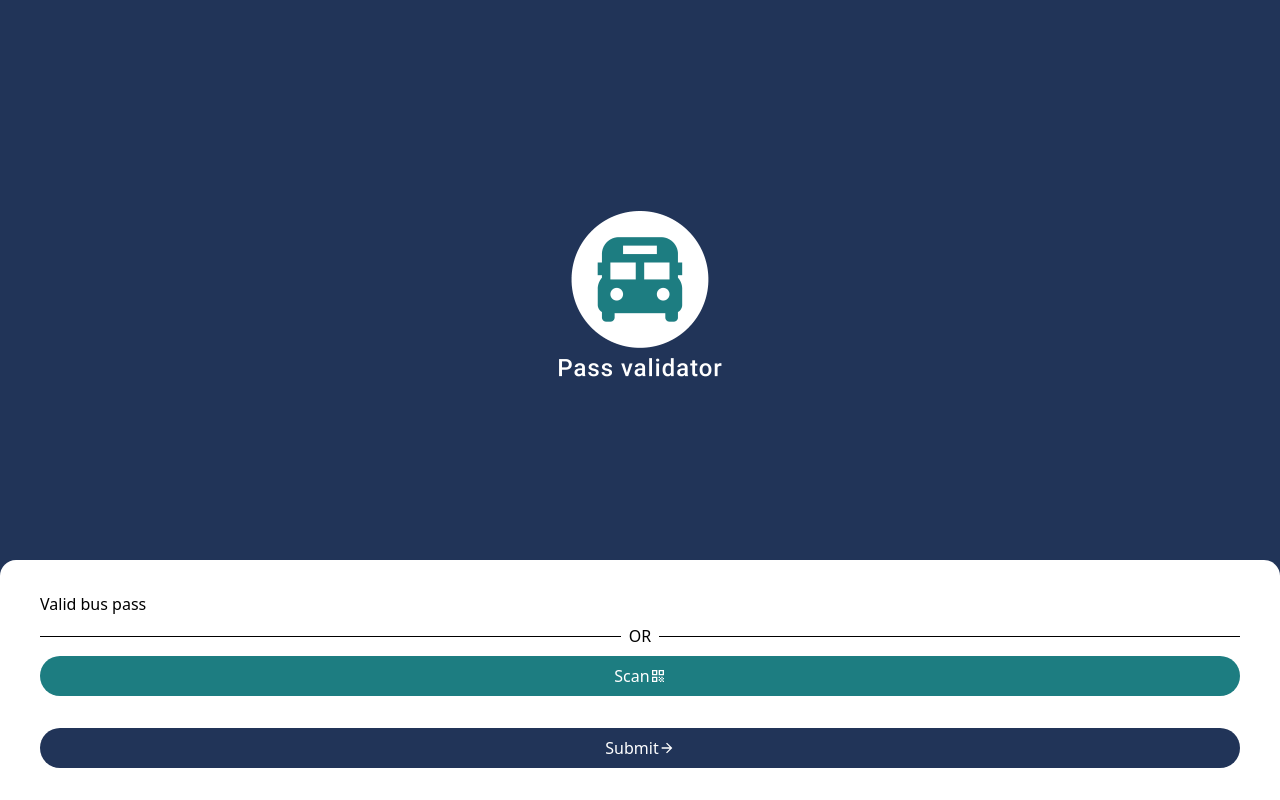
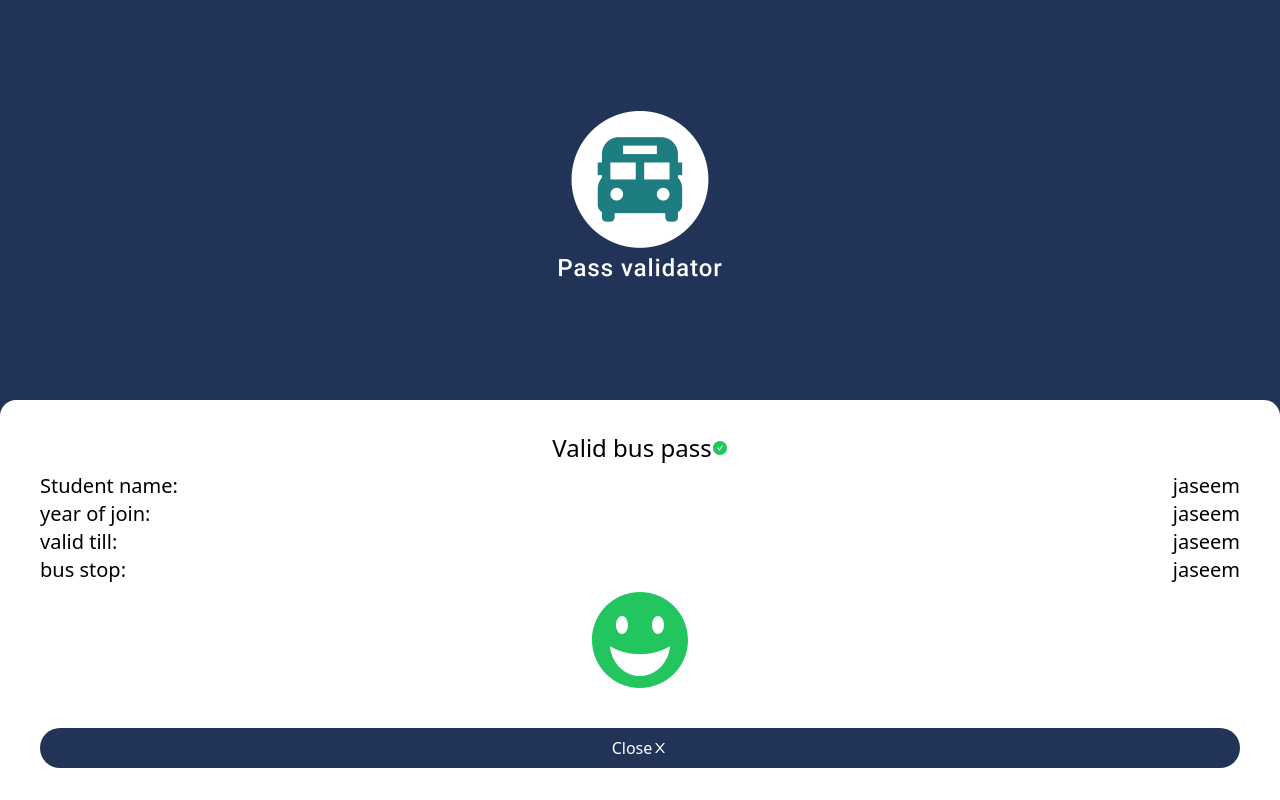
Before and after one commit to MuhammedJaseemVK/pass-validator, a Next.js app: page /validpass in a window 1280 px wide. Built offline with nearby package versions, Linux system fonts and the light colour scheme.

Commit message:
created validpass page

```diff
--- a/src/pages/validpass.js
+++ b/src/pages/validpass.js
@@ -1,42 +1,64 @@
 import React from 'react'
 import Image from 'next/image'
-import { MdArrowForward } from 'react-icons/md'
-import { MdOutlineQrCode } from 'react-icons/md'
+import { AiFillCheckCircle } from 'react-icons/ai'
+import { AiOutlineClose } from 'react-icons/ai'
+import { ImHappy2 } from 'react-icons/im'
+import Link from 'next/link'
+
 
 export default function validpass() {
+
+
   return (
     <div className='h-screen bg-[#213458] relative text-black'>
       {/* Logo */}
-      <div className='w-full h-3/4 flex items-center'>
+      <div className='w-full h-1/2 flex items-center'>
         <Image src="/pass-validator-logo.png" alt="logo" width='250' height='250' className='mx-auto' />
       </div>
 
 
       {/* Bottom Area */}
       <div className="bg-white absolute bottom-0 left-0 w-full py-8 rounded-t-2xl px-10 flex flex-col gap-2">
-        <div>
-          <div className="text-md">Valid bus pass</div>
-
-          {/* <input type="text" className="bg-[#7E7A7A] p-2 rounded-md w-full" placeholder="Admission No" /> */}
+        <div className='w-full flex items-center justify-center'>
+          <div className="text-2xl">Valid bus pass</div>
+          <AiFillCheckCircle className='text-green-500' />
         </div>
 
 
-        {/* OR Bar */}
-        <div className="flex flex-row justify-between items-center">
-          <div className='w-1/2 h-[1px] bg-black'></div>
-          <p className="mx-2">OR</p>
-          <div className='w-1/2 h-[1px] bg-black'></div>
+
+        <div className='text-xl'>
+          <div className='flex flex-row justify-between'>
+            <p>Student name:</p>
+            <p>jaseem</p>
+          </div>
+          <div className='flex flex-row justify-between'>
+            <p>year of join:</p>
+            <p>jaseem</p>
+          </div>
+          <div className='flex flex-row justify-between'>
+            <p>valid till:</p>
+            <p>jaseem</p>
+          </div>
+          <div className='flex flex-row justify-between'>
+            <p>bus stop:</p>
+            <p>jaseem</p>
+          </div>
+
+
+        </div>
+
+        <div>
+          <ImHappy2 className='text-8xl text-green-500 mx-auto'/>
         </div>
 
         {/* Buttons */}
         <div>
-          <button className="btn btn-primary">Scan
-            <MdOutlineQrCode />
-          </button>
-          <button className='btn btn-secondary'>
-            Submit
-            <MdArrowForward />
-          </button>
+          <Link href="/"> <button className="btn btn-secondary">Close
+            <AiOutlineClose />
+            </button>
+          </Link>
+
+
         </div>
       </div>
     </div>
```
